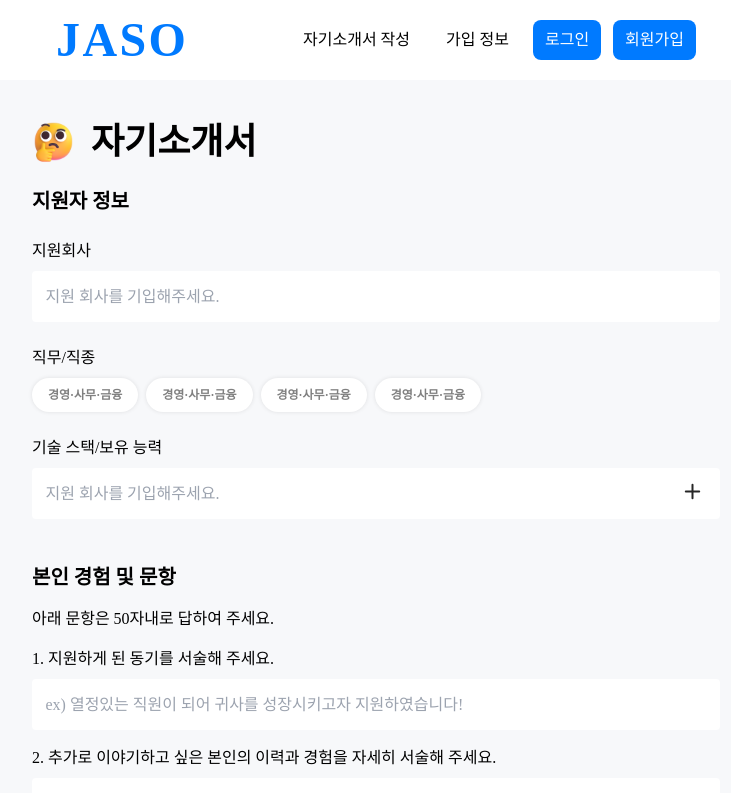
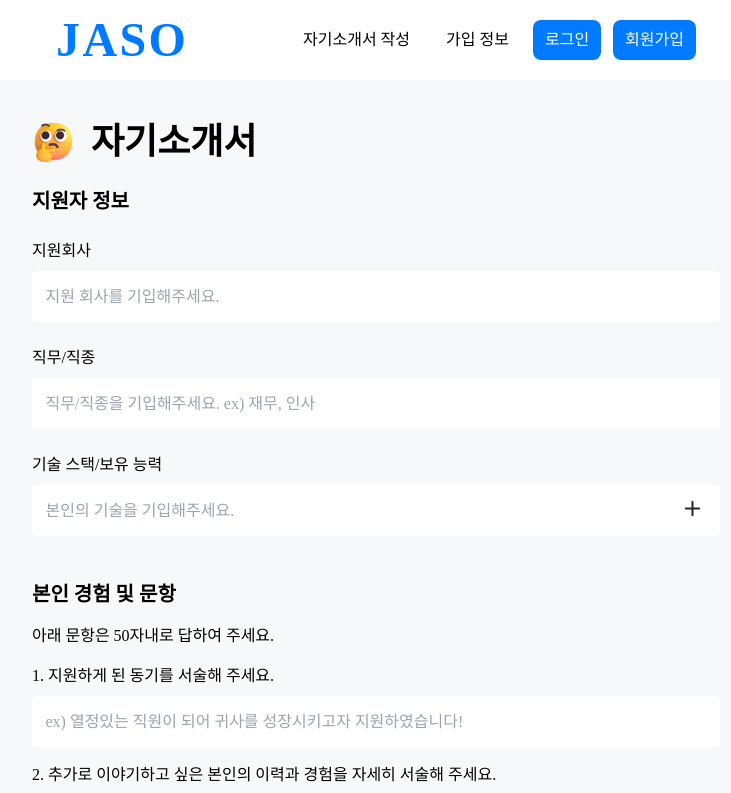
Before and after one commit to Original-Gimchi/VisualNovel_CLIENT, a Next.js app: page /coverletter in a window 1280 px wide. Shown: the top 793 px of the page, without its empty margins (264-995 px from the left). Built offline with nearby package versions, Linux system fonts and the light colour scheme; what javascript-time-ago would draw is missing.

Commit message:
자기소개서 저장 추가

```diff
--- a/apis/httpClient.ts
+++ b/apis/httpClient.ts
@@ -6,7 +6,7 @@ import { Storage } from "@/storage";
 export interface HttpClientConfig {
   baseURL?: string;
   timeout?: number;
-  headers?: { Token?: string };
+  headers?: { Authorization?: string };
 }
 
 export class HttpClient {
@@ -19,7 +19,9 @@ export class HttpClient {
       ...axiosConfig,
       baseURL: `${axiosConfig.baseURL}${url}`,
     });
-    HttpClient.clientConfig = { headers: { Token: "" } };
+    HttpClient.clientConfig = {
+      headers: { Authorization: Storage.getItem("ACCESS_TOKEN") || "" },
+    };
     this.setting();
   }
 
@@ -90,6 +92,13 @@ export class HttpClient {
     });
   }
 
+  save(data: unknown, requestConfig?: AxiosRequestConfig) {
+    return this.api.post("/save", data, {
+      ...HttpClient.clientConfig,
+      ...requestConfig,
+    });
+  }
+
   delete(requestConfig?: AxiosRequestConfig) {
     return this.api.delete("", {
       ...HttpClient.clientConfig,
@@ -112,7 +121,7 @@ export class HttpClient {
     const accessToken = Storage.getItem("ACCESS_TOKEN");
     HttpClient.clientConfig.headers = {
       ...HttpClient.clientConfig.headers,
-      Token: accessToken || undefined,
+      Authorization: accessToken || undefined,
     };
   }
 
@@ -137,4 +146,5 @@ export default {
   user: new HttpClient("/api/user", axiosConfig),
   wordcloud: new HttpClient("/api/wordcloud", axiosConfig),
   auth: new HttpClient("/api/auth", axiosConfig),
+  jaso: new HttpClient("/api/jaso", axiosConfig),
 };
--- a/pages/coverletter/index.tsx
+++ b/pages/coverletter/index.tsx
@@ -1,20 +1,26 @@
+import httpClient from "@/apis";
 import Button from "@/components/atoms/Button";
 import Category from "@/components/atoms/Category";
 import Frame from "@/components/atoms/Frame";
 import Input from "@/components/atoms/Input";
 import PlusInput from "@/components/atoms/PlusInput";
 import ThinkingIcon from "@/components/icons/ThinkingIcon";
+import { getKoreanDate } from "@/utils/date";
 import { useState } from "react";
 
 export default function CoverLetter() {
-  const categorys = [
-    "경영·사무·금융",
-    "경영·사무·금융",
-    "경영·사무·금융",
-    "경영·사무·금융",
-  ];
+  const [stackList, setStackList] = useState<string[]>([]);
+  const [oneLineIntroduce, setOneLineIntroduce] = useState("");
+  const [jaso, setJaso] = useState("");
+  const [companyName, setCompanyName] = useState("");
 
-  const [stackList, setStackList] = useState<string[]>([]);
+  const handleSave = () => {
+    httpClient.jaso.save({
+      title: `${companyName} 자기소개서 (${getKoreanDate(new Date())})`,
+      oneLineIntroduce,
+      jaso,
+    });
+  };
 
   return (
     <Frame>
@@ -24,15 +30,21 @@ export default function CoverLetter() {
           <p className="text-4xl font-black">자기소개서</p>
         </div>
         <h3 className="text-xl font-black">지원자 정보</h3>
-        <Input label="지원회사" placeholder="지원 회사를 기입해주세요." />
+        <Input
+          label="지원회사"
+          placeholder="지원 회사를 기입해주세요."
+          onChange={(e) => setCompanyName(e.target.value)}
+        />
         <div>
-          <p className="mb-2">직무/직종</p>
-          <Category.Group categorys={categorys} />
+          <Input
+            label="직무/직종"
+            placeholder="직무/직종을 기입해주세요. ex) 재무, 인사"
+          />
         </div>
         <PlusInput
           stackList={stackList}
           setStackList={setStackList}
-          placeholder="지원 회사를 기입해주세요."
+          placeholder="본인의 기술을 기입해주세요."
           label="기술 스택/보유 능력"
         />
 
@@ -42,15 +54,16 @@ export default function CoverLetter() {
           <Input
             label="1. 지원하게 된 동기를 서술해 주세요."
             placeholder="ex) 열정있는 직원이 되어 귀사를 성장시키고자 지원하였습니다!"
+            onChange={(e) => setOneLineIntroduce(e.target.value)}
           />
           <Input
             label="2. 추가로 이야기하고 싶은 본인의 이력과 경험을 자세히 서술해 주세요."
             placeholder="ex) 저의 장점은 밝은 성격입니다. 회사에 일하며 항상 밝은 분위기를 이끌어나가겠습니다."
+            onChange={(e) => setJaso(e.target.value)}
           />
         </div>
         <div className="flex flex-col gap-5 items-center my-5">
-          <Button className="px-8">+</Button>
-          <Button>완료하기</Button>
+          <Button onClick={handleSave}>완료하기</Button>
         </div>
       </div>
     </Frame>
```
